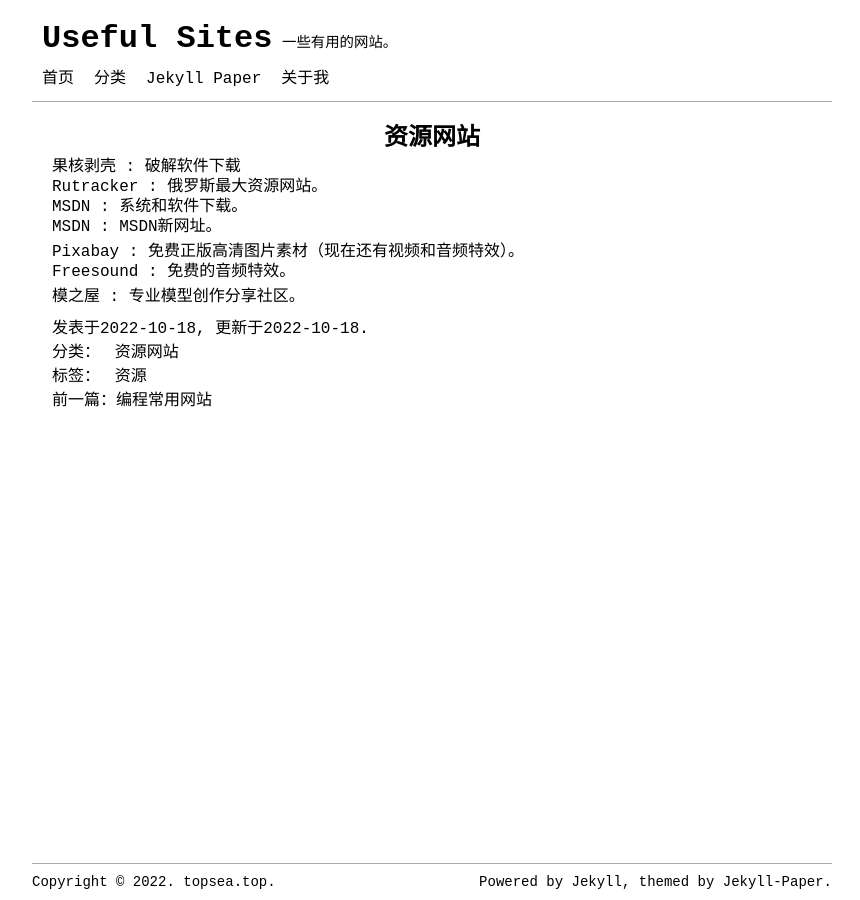
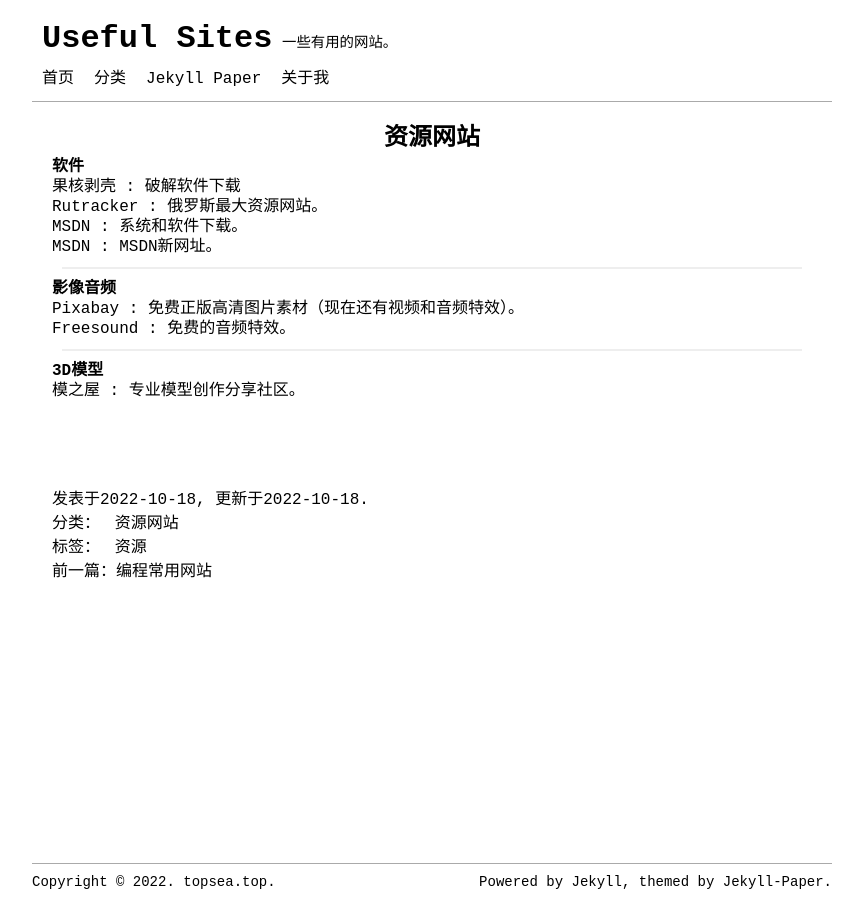
Before and after one commit to TopSea/Useful_Sites, a Jekyll site: the page built from _posts/2022-10-18-资源网站.markdown, in a window 1280 px wide. Shown: the whole page, without its empty margins (208-1068 px from the left). Built offline with Jekyll 4.4.1, drawn with Linux system fonts in a browser that asks for light colours.

Commit message:
稍作修改。

```diff
--- a/_layouts/post.html
+++ b/_layouts/post.html
@@ -2,7 +2,7 @@
 layout: default
 ---
 
-<article class="container-post">
+<article class="container-post" xmlns="http://www.w3.org/1999/html">
   <div class="post-title">
     <h1>{{ page.title }}</h1>
   </div>
@@ -12,6 +12,10 @@ layout: default
   <div class="post-content">
     {{ content }}
   </div>
+  <br/>
+  <br/>
+  <br/>
+  <br/>
   <div class="post-info">
     <div class="post-date">
       {{ site.data.lang[site.language].post_write_date }}{{ page.date | date: "%Y-%m-%d" }}{% if page.last_modified_at %}, {{ site.data.lang[site.language].post_update_date }}{{ page.last_modified_at | date: "%Y-%m-%d" }}{% endif %}.
@@ -31,12 +35,12 @@ layout: default
     <div class="post-tools">
       {% if page.next %}
       <div>
-        <span>{{ site.data.lang[site.language].post_next }}</span><a href="{{ page.next.url }}">{{ page.next.title }}</a>
+        <span>{{ site.data.lang[site.language].post_next }}</span><a href="{{ page.next.url | prepend: site.baseurl }}">{{ page.next.title }}</a>
       </div>
       {% endif %}
       {% if page.previous %}
       <div>
-        <span>{{ site.data.lang[site.language].post_previous }}</span><a href="{{ page.previous.url }}">{{ page.previous.title }}</a>
+        <span>{{ site.data.lang[site.language].post_previous }}</span><a href="{{ page.previous.url | prepend: site.baseurl }}">{{ page.previous.title }}</a>
       </div>
       {% endif %}
     </div>
--- a/_posts/2022-10-18-资源网站.markdown
+++ b/_posts/2022-10-18-资源网站.markdown
@@ -6,16 +6,22 @@ last_modified_at: 2022-10-18
 categories: [资源网站]
 tags: [资源]
 ---
+**软件**
+[果核剥壳][ghxi] : 破解软件下载
+[Rutracker][rutracker] : 俄罗斯最大资源网站。
+[MSDN][msdn_itellyou] : 系统和软件下载。
+[MSDN][next_itellyou] : MSDN新网址。
 
- [果核剥壳][ghxi] : 破解软件下载
- [Rutracker][rutracker] : 俄罗斯最大资源网站。
- [MSDN][msdn_itellyou] : 系统和软件下载。
- [MSDN][next_itellyou] : MSDN新网址。
+___
 
- [Pixabay][pixabay] : 免费正版高清图片素材（现在还有视频和音频特效）。
- [Freesound][freesound] : 免费的音频特效。
+**影像音频**
+[Pixabay][pixabay] : 免费正版高清图片素材（现在还有视频和音频特效）。
+[Freesound][freesound] : 免费的音频特效。
 
- [模之屋][aplaybox] : 专业模型创作分享社区。
+___
+
+**3D模型**
+[模之屋][aplaybox] : 专业模型创作分享社区。
 
 
 [ghxi]: https://www.ghxi.com/
```
Also changed, not shown: _posts/2022-10-18-娱乐网站.markdown (+9 -5 lines), _posts/2022-10-18-编程常用网站.markdown (+8 -4 lines).
